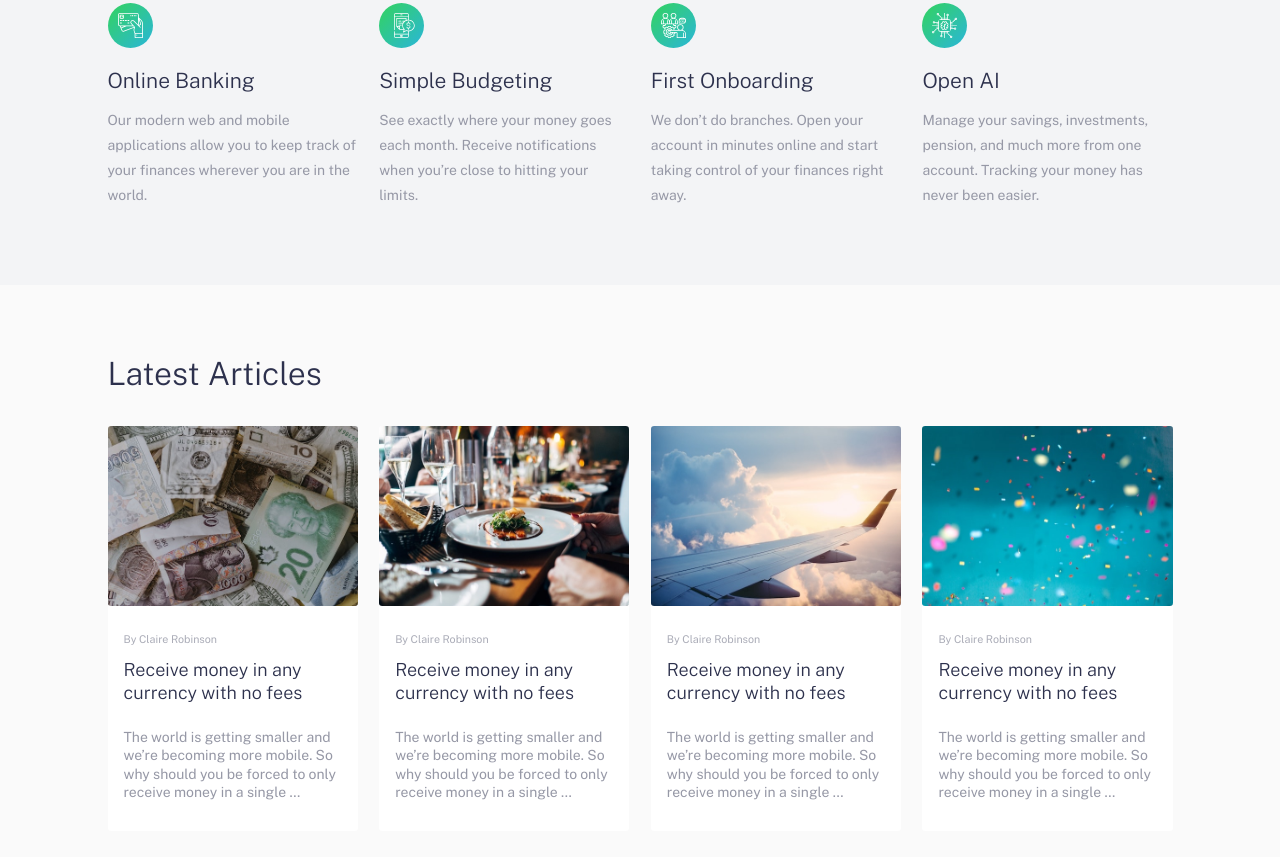
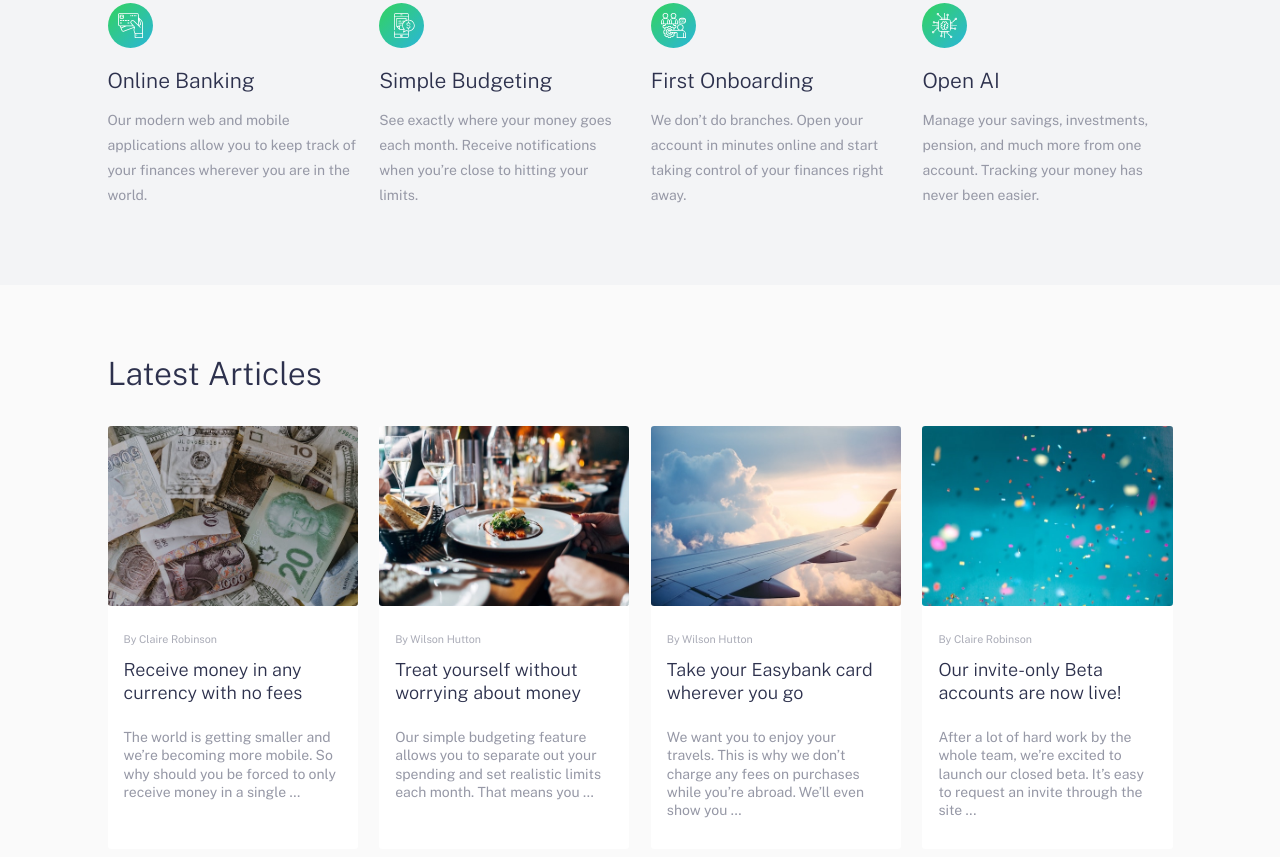
Before and after one commit to mamunsj/frontend-mentors-challenges, a plain HTML site: page easybank-landing-page-master/index.html in a window 1280 px wide. Shown: the part 953-1810 px from the top of the page. Drawn offline with nearby package versions, Linux system fonts and the light colour scheme.

Commit message:
features artcle section updated

```diff
--- a/easybank-landing-page-master/app/scss/_features.scss
+++ b/easybank-landing-page-master/app/scss/_features.scss
@@ -64,6 +64,7 @@
     margin-top: 1rem;
 
     .card {
+      cursor: pointer;
       img {
         width: 45px;
         aspect-ratio: 1;
--- a/easybank-landing-page-master/index.html
+++ b/easybank-landing-page-master/index.html
@@ -151,12 +151,11 @@
                 <img src="/images/image-restaurant.jpg" alt="" />
               </div>
               <div class="card-content">
-                <p class="writer">By Claire Robinson</p>
-                <h4>Receive money in any currency with no fees</h4>
+                <p class="writer">By Wilson Hutton</p>
+                <h4>Treat yourself without worrying about money</h4>
                 <p>
-                  The world is getting smaller and we’re becoming more mobile.
-                  So why should you be forced to only receive money in a single
-                  …
+                  Our simple budgeting feature allows you to separate out your
+                  spending and set realistic limits each month. That means you …
                 </p>
               </div>
             </div>
@@ -165,11 +164,11 @@
                 <img src="/images/image-plane.jpg" alt="" />
               </div>
               <div class="card-content">
-                <p class="writer">By Claire Robinson</p>
-                <h4>Receive money in any currency with no fees</h4>
+                <p class="writer">By Wilson Hutton</p>
+                <h4>Take your Easybank card wherever you go</h4>
                 <p>
-                  The world is getting smaller and we’re becoming more mobile.
-                  So why should you be forced to only receive money in a single
+                  We want you to enjoy your travels. This is why we don’t charge
+                  any fees on purchases while you’re abroad. We’ll even show you
                   …
                 </p>
               </div>
@@ -180,11 +179,11 @@
               </div>
               <div class="card-content">
                 <p class="writer">By Claire Robinson</p>
-                <h4>Receive money in any currency with no fees</h4>
+                <h4>Our invite-only Beta accounts are now live!</h4>
                 <p>
-                  The world is getting smaller and we’re becoming more mobile.
-                  So why should you be forced to only receive money in a single
-                  …
+                  After a lot of hard work by the whole team, we’re excited to
+                  launch our closed beta. It’s easy to request an invite through
+                  the site ...
                 </p>
               </div>
             </div>
@@ -196,17 +195,7 @@
     <!-- <img src="images/bg-intro-desktop.svg" alt="" /> -->
     <!--
 
-    Latest Articles By Claire Robinson Receive money in any currency with no
-    fees The world is getting smaller and we’re becoming more mobile. So why
-    should you be forced to only receive money in a single … By Wilson Hutton
-    Treat yourself without worrying about money Our simple budgeting feature
-    allows you to separate out your spending and set realistic limits each
-    month. That means you … By Wilson Hutton Take your Easybank card wherever
-    you go We want you to enjoy your travels. This is why we don’t charge any
-    fees on purchases while you’re abroad. We’ll even show you … By Claire
-    Robinson Our invite-only Beta accounts are now live! After a lot of hard
-    work by the whole team, we’re excited to launch our closed beta. It’s easy
-    to request an invite through the site ... About Us Contact Blog Careers
+ About Us Contact Blog Careers
     Support Privacy Policy Request Invite © Easybank. All Rights Reserved
 
     <div class="attribution">
```
Also changed, not shown: easybank-landing-page-master/dist/styles.css, 1 other file.
